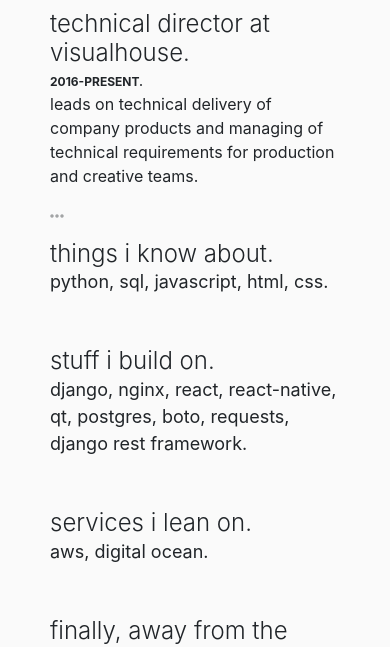
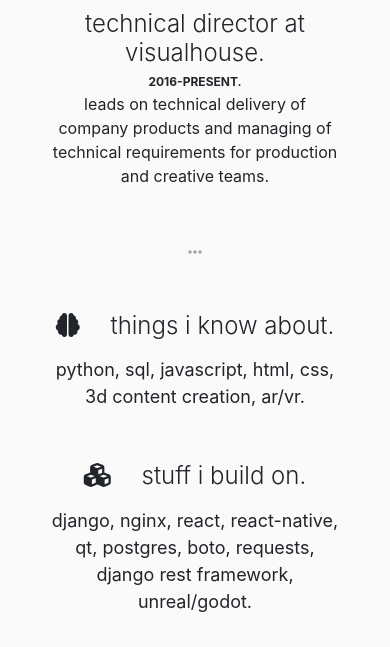
Before and after one commit to najar1412/flatlands, a Django app: page /about/ in a window 390 px wide. Shown: the part 316-963 px from the top of the page. Run offline with Django 3.2, Linux system fonts and the light colour scheme; parts of the project's set-up code (start-up, migrations or seed data) failed here and were passed over; some libraries are stand-ins or nearby versions.

Commit message:
about page responsive

```diff
--- a/flatlands/blog/static/blog/main.css
+++ b/flatlands/blog/static/blog/main.css
@@ -496,6 +496,9 @@ body {
     display: flex; min-width: 50%;
     margin: 10px;
 }
+.about-content {
+
+}
 @media(max-width:800px) {
     .about{
         flex-direction: column;
@@ -503,4 +506,7 @@ body {
     .about-padding {
         min-width: 0px;
     }
+    .about-content {
+text-align: center;
+    }
 }
--- a/flatlands/blog/templates/blog/about.html
+++ b/flatlands/blog/templates/blog/about.html
@@ -1,30 +1,5 @@
 {% extends "blog/base.html" %} {% load static %} {% block content %}
 
-<!--
-<div style="background-color: #0099cc;">
-
-        <div class="container content-intro">
-
-
-                <p style="height:80px"></p>
-
-                <p class="lead" style="font-size: 20px;">My week to week consists of the development of tools and services that improve throughput and efficiency of our
-                    stills and film teams. I handle the administration and implementation of our studios pipeline as well as exploring
-                    new technologies we can potentially use in the delivery of client products.
-<br><br>
-                Whether i'm creating 3d rendered imagery, user tools and plugins or full on software systems i sit, <strong>alot</strong>.
-                To offset all this sitting i like to plan a route, pack a bag and hit the closest most isolating forest for a few nights.
-                This almost always results with me in infront of a fire... Sitting.
-        </p>
-
-
-        </div>
-
-
-
-
-</div>
--->
 <p style="height:100px;"></p>
 
 
@@ -66,7 +41,7 @@
         <div class="about">
 
                 <div class="about-padding"></div>
-                <div>
+                <div class="about-content">
                         <p class="display-4" style="font-size: 24px;margin-bottom:0px;">
                                 technical director at visualhouse.
                         </p>
@@ -76,30 +51,34 @@
                                 for production and creative teams.
 
                         </p>
-
+                        <p style="height: 20px;"></p>
                         <p style="height: 20px; justify-content: center;opacity: .4;">
                                 <i class="fas fa-ellipsis-h"></i>
                         </p>
-
+                        <p style="height: 20px;"></p>
                         <p class="display-4" style="font-size: 24px;margin-bottom:0px;">
-                                things i know about.
+                                <i class="fas fa-brain"></i>&emsp; things i know about.
                         </p>
+                        <p></p>
 
                         <p style="font-size: 18px;margin-top:0px;padding-top:0px;border-top:0px;">
-                                python, sql, javascript, html, css.
+                                python, sql, javascript, html, css, 3d content creation, ar/vr.
                         </p>
                         <p style="height: 20px;"></p>
                         <p class="display-4" style="font-size: 24px;margin-bottom:0px;">
-                                stuff i build on.
+                                <i class="fas fa-cubes"></i>&emsp; stuff i build on.
                         </p>
-
+                        <p></p>
                         <p style="font-size: 18px;margin-top:0px;padding-top:0px;border-top:0px;">
-                                django, nginx, react, react-native, qt, postgres, boto, requests, django rest framework.
+                                django, nginx, react, react-native, qt, postgres, boto, requests,
+                                django
+                                rest framework, unreal/godot.
                         </p>
                         <p style="height: 20px;"></p>
                         <p class="display-4" style="font-size: 24px;margin-bottom:0px;">
-                                services i lean on.
+                                <i class="far fa-building"></i>&emsp; services i lean on.
                         </p>
+                        <p></p>
                         <p style="font-size: 18px;margin-top:0px;padding-top:0px;border-top:0px;">
                                 aws, digital ocean.
                         </p>
```
